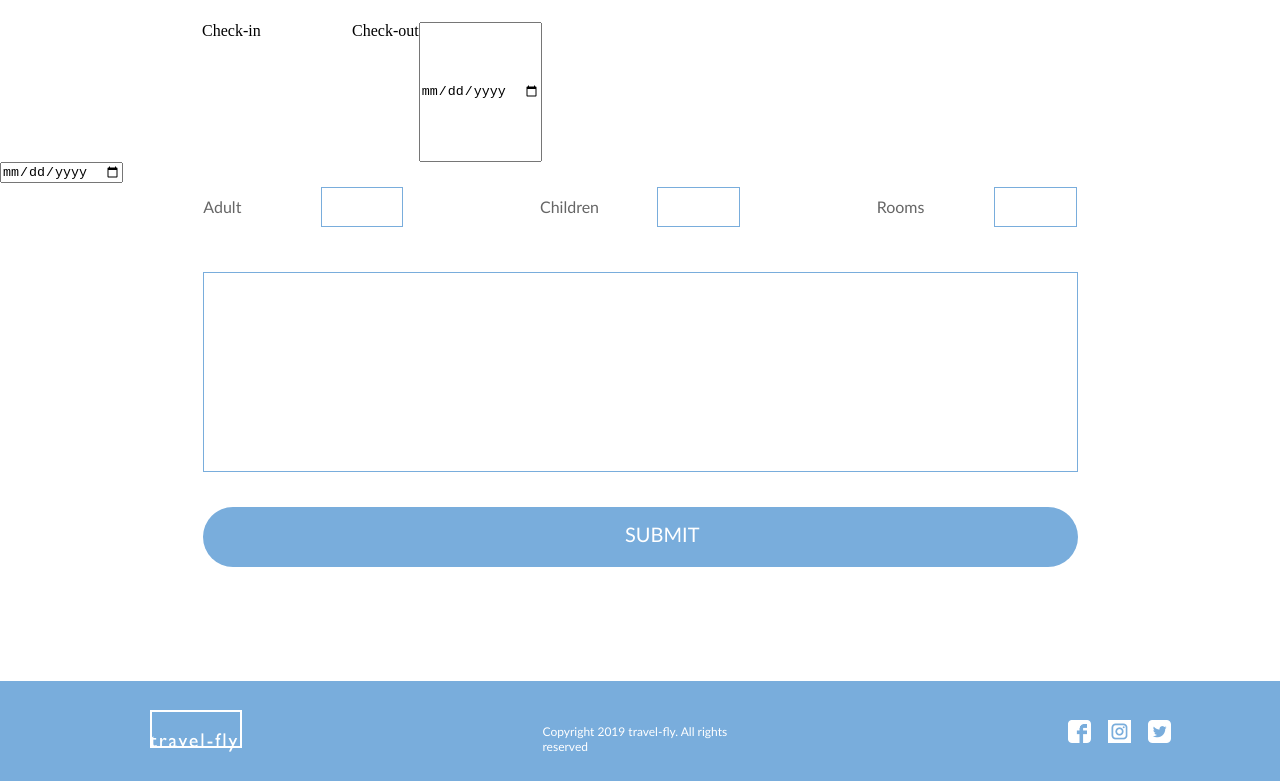
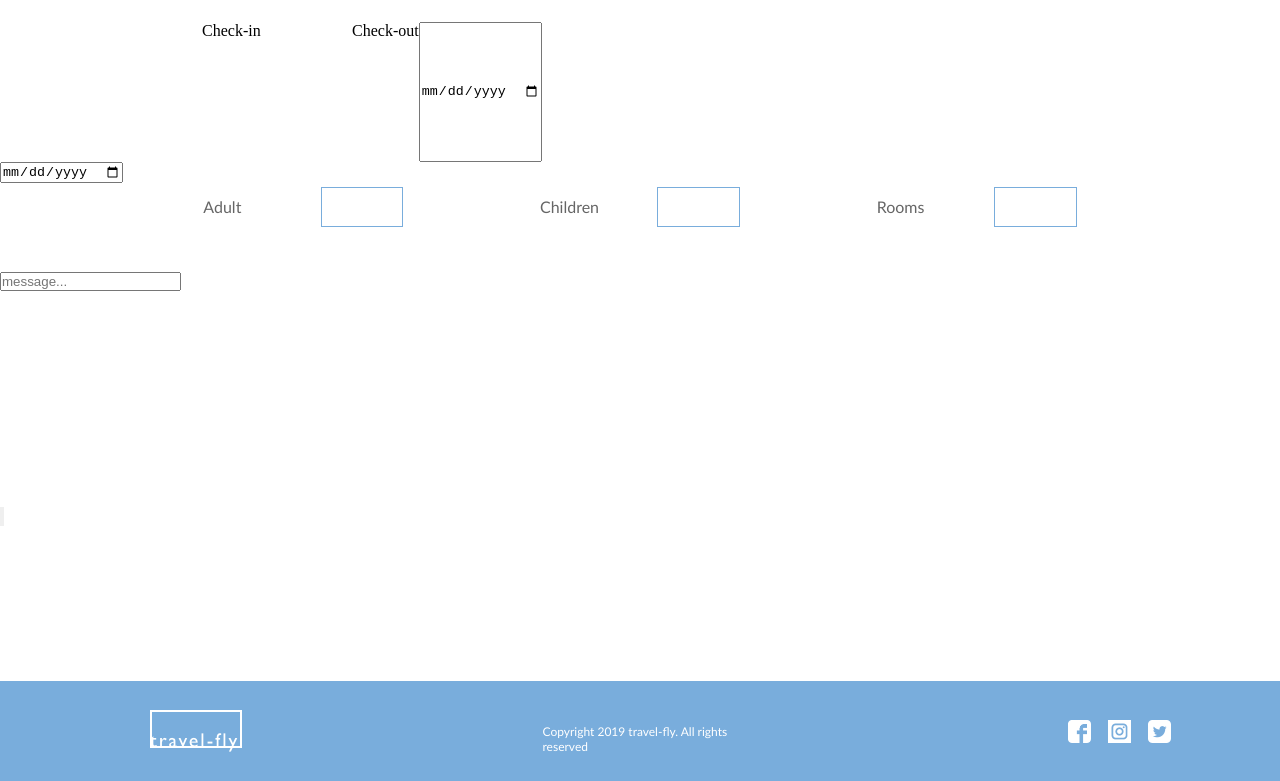
Before and after one commit to cmorgan333/homework-four, a plain HTML site: page index.html in a window 1280 px wide. Shown: the part 1013-1794 px from the top of the page. Drawn offline with Linux system fonts and the light colour scheme.

Commit message:
index updates
index updates

```diff
--- a/index.html
+++ b/index.html
@@ -127,7 +127,7 @@
 
       <!-- ===========adult container ==========-->
 
-      <div class="people-fields">
+      <section class="people-fields">
         <div class="adult-container">
           <div class="adult-text">Adult</div>
           <div class="adult-field"></div>
@@ -142,18 +142,21 @@
           <div class="rooms-text">Rooms</div>
           <div class="rooms-field"></div>
         </div>
-      </div>
+      </section>
 
       <!-- ========MESSAGE CONTAINER=========== -->
       <div class="message-container">
-        <div class="message-field"></div>
+      <input type="text" name="messenger" id="" placeholder="message...">
       </div>
-      <div class="submit-button-container">
-        <div class="submit-button">
-          <p>SUBMIT</p>
-        </div>
-      </div>
+
+<!-- ==============SUBMIT BUTTON================= -->
+
+<div class="submit-button-container">
+<input type="button" name="submit-button" id="submit-button" />
+</div>
     </section>
+
+
     <!-- ==============FOOTER CONTENT===============-->
     <footer>
       <div class="icon"></div>
```
